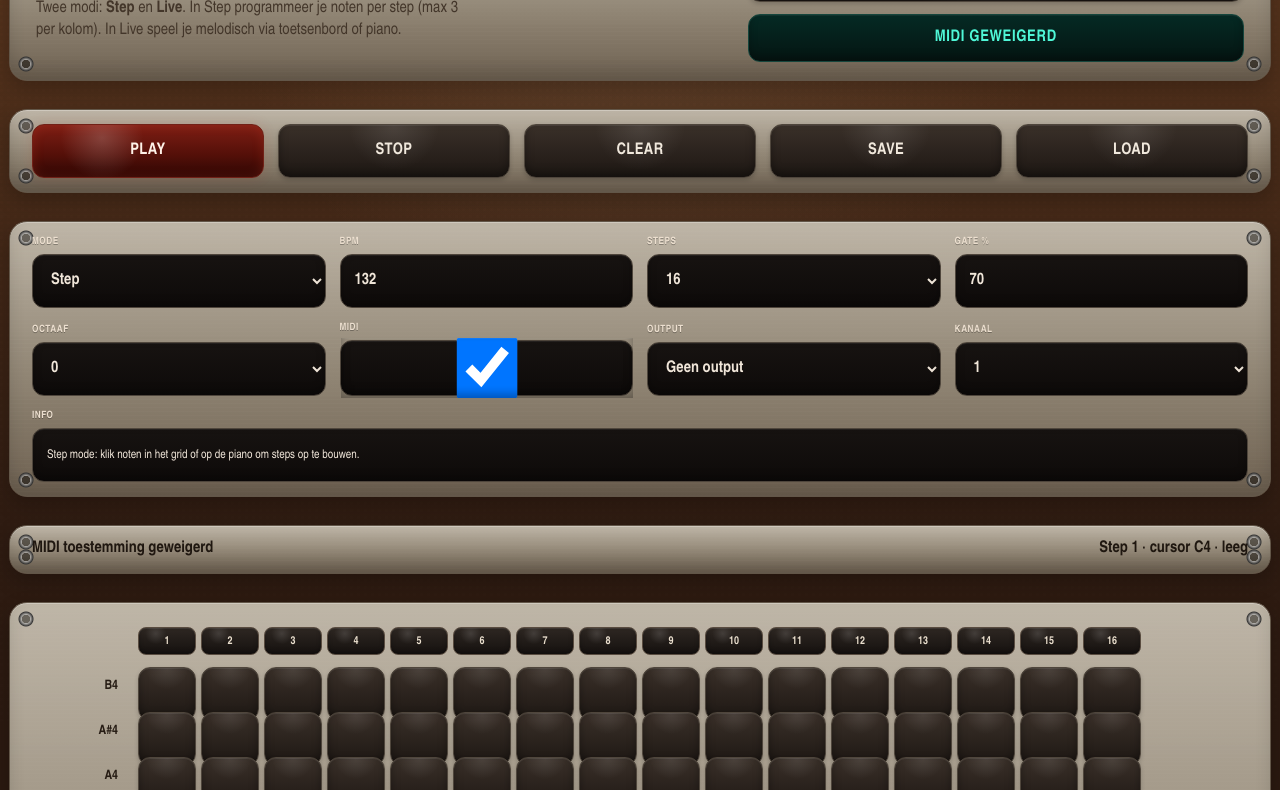
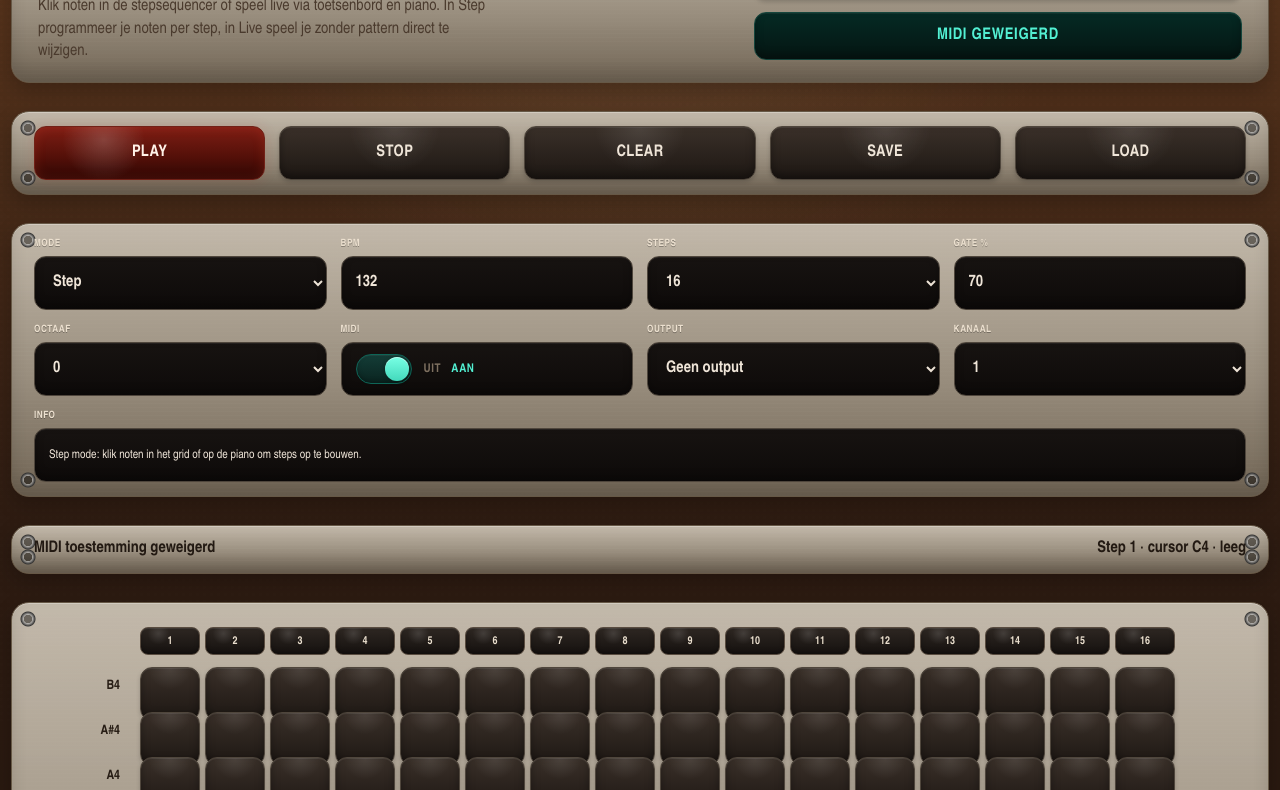
Before and after one commit to wimfish/midiSequencer, a website: page public/fm-prototype.html in a window 1280 px wide. Shown: the part 79-869 px from the top of the page. Drawn offline with Linux system fonts and the light colour scheme.

Commit message:
fm-sequencer prototype update styling

```diff
--- a/public/fm-prototype.css
+++ b/public/fm-prototype.css
@@ -1,24 +1,36 @@
 :root {
-  --fm-shell-width: 1800px;
-  --fm-step-size: 58px;
+  --fm-page-width: 1820px;
+  --fm-gap: 16px;
+  --fm-panel-radius: 18px;
+
+  --fm-metal-1: #c0b6a7;
+  --fm-metal-2: #9a8f7f;
+  --fm-metal-3: #746858;
+  --fm-border: #665846;
+
+  --fm-dark-1: #332b25;
+  --fm-dark-2: #14110f;
+  --fm-dark-3: #0b0908;
+
+  --fm-text-dark: #221912;
+  --fm-text-mid: #4a3a2d;
+  --fm-text-light: #efe5d8;
+
+  --fm-green: #53f0d3;
+  --fm-green-dim: #0a2b26;
+  --fm-gold-1: #f2dfa4;
+  --fm-gold-2: #d0af5e;
+  --fm-gold-3: #9f7b31;
+
+  --fm-step-size: 60px;
   --fm-row-height: 40px;
   --fm-label-width: 82px;
   --fm-grid-gap: 5px;
+
   --fm-white-key-width: 68px;
   --fm-white-key-height: 236px;
   --fm-black-key-width: 40px;
-  --fm-black-key-height: 142px;
-  --fm-metal-top: #bcb3a4;
-  --fm-metal-mid: #918675;
-  --fm-metal-bot: #716454;
-  --fm-border: #625648;
-  --fm-deep: #1a1410;
-  --fm-deep-2: #0e0a08;
-  --fm-gold-1: #b99d4f;
-  --fm-gold-2: #7f6221;
-  --fm-green: #4ff7d7;
-  --fm-text-dark: #1f1710;
-  --fm-text-soft: #43362a;
+  --fm-black-key-height: 144px;
 }
 
 * {
@@ -31,41 +43,40 @@ body {
   min-height: 100%;
 }
 
-body.theme-80s.fm-prototype-page {
+body.fm-prototype-page.theme-80s {
   background:
-    radial-gradient(circle at top, rgba(255, 231, 187, 0.10), transparent 24%),
-    linear-gradient(180deg, #59351d 0%, #2e1b11 36%, #1f130d 100%);
-  color: #f3eadf;
+    radial-gradient(circle at top, rgba(255, 229, 173, 0.10), transparent 24%),
+    linear-gradient(180deg, #5a351c 0%, #2d1b11 36%, #1e130d 100%);
   padding: 0;
 }
 
-.fm-shell {
-  width: min(var(--fm-shell-width), calc(100vw - 18px));
+.fm-page-shell {
+  width: min(var(--fm-page-width), calc(100vw - 22px));
   margin: 6px auto 0;
   display: grid;
-  gap: 16px;
+  gap: var(--fm-gap);
 }
 
-body.theme-80s.fm-prototype-page .card {
+body.fm-prototype-page .card {
   position: relative;
   overflow: hidden;
-  border-radius: 18px;
+  border-radius: var(--fm-panel-radius);
   border: 1px solid var(--fm-border);
   background:
-    linear-gradient(180deg, var(--fm-metal-top) 0%, var(--fm-metal-mid) 56%, var(--fm-metal-bot) 100%);
+    linear-gradient(180deg, var(--fm-metal-1) 0%, var(--fm-metal-2) 56%, var(--fm-metal-3) 100%);
   box-shadow:
-    inset 0 1px 0 rgba(255,255,255,0.28),
-    inset 0 -10px 16px rgba(0,0,0,0.12),
-    0 8px 20px rgba(0,0,0,0.22);
+    inset 0 1px 0 rgba(255, 255, 255, 0.28),
+    inset 0 -10px 16px rgba(0, 0, 0, 0.12),
+    0 8px 20px rgba(0, 0, 0, 0.22);
 }
 
-body.theme-80s.fm-prototype-page .card::before {
+body.fm-prototype-page .card::before {
   content: "";
   position: absolute;
   inset: 0;
   pointer-events: none;
   background:
-    linear-gradient(180deg, rgba(255,255,255,0.08), transparent 28%, rgba(0,0,0,0.05) 100%),
+    linear-gradient(180deg, rgba(255,255,255,0.08), transparent 30%, rgba(0,0,0,0.05) 100%),
     repeating-linear-gradient(
       0deg,
       rgba(255,255,255,0.022) 0,
@@ -76,38 +87,37 @@ body.theme-80s.fm-prototype-page .card::before {
   mix-blend-mode: soft-light;
 }
 
-.fm-hero {
+.fm-topbar-panel {
   display: grid;
-  grid-template-columns: 1.25fr 0.9fr;
+  grid-template-columns: 1.35fr 0.95fr;
   gap: 22px;
+  padding: 18px 26px;
   align-items: start;
-  padding: 20px 26px 18px;
 }
 
-.fm-hero h1 {
+.fm-topbar-copy h1 {
   margin: 0 0 10px;
-  font-size: 2.1rem;
+  font-size: 2.05rem;
+  color: var(--fm-text-dark);
   letter-spacing: 0.02em;
-  color: var(--fm-text-dark);
 }
 
-.fm-sub {
+.fm-topbar-copy p {
   margin: 0;
-  max-width: 60ch;
-  color: var(--fm-text-soft);
-  line-height: 1.4;
+  max-width: 62ch;
   font-size: 1rem;
+  line-height: 1.42;
+  color: var(--fm-text-mid);
 }
 
-.fm-hero-side {
+.fm-topbar-side {
   display: grid;
   gap: 12px;
-  justify-items: stretch;
 }
 
-.fm-wide-btn,
+.fm-top-btn,
 .fm-transport-grid button,
-body.theme-80s.fm-prototype-page button {
+body.fm-prototype-page button {
   min-height: 54px;
   width: 100%;
   border-radius: 12px;
@@ -115,7 +125,7 @@ body.theme-80s.fm-prototype-page button {
   background:
     radial-gradient(circle at 50% 0%, rgba(255,255,255,0.10), transparent 36%),
     linear-gradient(180deg, #3a3029 0%, #1d1713 100%);
-  color: #f0e8dc;
+  color: var(--fm-text-light);
   font: inherit;
   font-weight: 700;
   letter-spacing: 0.02em;
@@ -127,15 +137,15 @@ body.theme-80s.fm-prototype-page button {
   transition: filter 0.12s ease, transform 0.08s ease;
 }
 
-.fm-wide-btn:hover,
+.fm-top-btn:hover,
 .fm-transport-grid button:hover,
-body.theme-80s.fm-prototype-page button:hover {
+body.fm-prototype-page button:hover {
   filter: brightness(1.06);
 }
 
-.fm-wide-btn:active,
+.fm-top-btn:active,
 .fm-transport-grid button:active,
-body.theme-80s.fm-prototype-page button:active {
+body.fm-prototype-page button:active {
   transform: translateY(1px);
 }
 
@@ -147,8 +157,7 @@ body.theme-80s.fm-prototype-page button:active {
   padding: 8px 14px;
   border-radius: 12px;
   border: 1px solid #15453c;
-  background:
-    linear-gradient(180deg, #052a24 0%, #051512 100%);
+  background: linear-gradient(180deg, #052a24 0%, #051512 100%);
   color: var(--fm-green);
   font-weight: 700;
   letter-spacing: 0.04em;
@@ -159,10 +168,10 @@ body.theme-80s.fm-prototype-page button:active {
 }
 
 .fm-transport-panel,
-.fm-controls-panel,
+.fm-settings-panel,
 .fm-status-panel,
-.fm-sequencer-card,
-.fm-piano-card {
+.fm-sequencer-panel,
+.fm-piano-panel {
   padding: 14px 22px;
 }
 
@@ -172,9 +181,9 @@ body.theme-80s.fm-prototype-page button:active {
   gap: 14px;
 }
 
-.fm-controls-grid {
+.fm-settings-grid {
   display: grid;
-  grid-template-columns: 1.05fr 0.6fr 0.55fr 0.55fr 0.55fr 0.45fr 1fr 0.5fr 1.7fr;
+  grid-template-columns: 1.1fr 0.65fr 0.55fr 0.55fr 0.55fr 0.9fr 1fr 0.55fr 1.8fr;
   gap: 14px;
   align-items: end;
 }
@@ -190,12 +199,12 @@ body.theme-80s.fm-prototype-page button:active {
   font-weight: 700;
   letter-spacing: 0.08em;
   text-transform: uppercase;
-  color: #ecdfcf;
+  color: #ece0cf;
   text-shadow: 0 1px 0 rgba(0,0,0,0.28);
 }
 
-body.theme-80s.fm-prototype-page select,
-body.theme-80s.fm-prototype-page input {
+body.fm-prototype-page select,
+body.fm-prototype-page input[type="number"] {
   min-height: 54px;
   width: 100%;
   padding: 0 14px;
@@ -203,7 +212,7 @@ body.theme-80s.fm-prototype-page input {
   border: 1px solid #4f463c;
   background:
     linear-gradient(180deg, #171311 0%, #0d0a09 100%);
-  color: #f0e6d9;
+  color: var(--fm-text-light);
   font: inherit;
   font-weight: 700;
   box-shadow:
@@ -211,16 +220,21 @@ body.theme-80s.fm-prototype-page input {
     inset 0 -4px 8px rgba(0,0,0,0.28);
 }
 
-body.theme-80s.fm-prototype-page select option {
+body.fm-prototype-page select option {
   background: #f0e7db;
   color: #17120d;
 }
 
-.fm-switch-wrap {
+.switch-field {
+  min-width: 0;
+}
+
+.fm-switch {
   min-height: 54px;
   display: flex;
   align-items: center;
-  padding: 0 16px;
+  gap: 12px;
+  padding: 0 14px;
   border-radius: 12px;
   border: 1px solid #4f463c;
   background:
@@ -228,11 +242,73 @@ body.theme-80s.fm-prototype-page select option {
   box-shadow:
     inset 0 1px 0 rgba(255,255,255,0.06),
     inset 0 -4px 8px rgba(0,0,0,0.28);
+  cursor: pointer;
 }
 
-#midiEnable {
-  transform: scale(1.12);
-  margin: 0;
+.fm-switch input {
+  position: absolute;
+  opacity: 0;
+  pointer-events: none;
+}
+
+.fm-switch-track {
+  position: relative;
+  width: 56px;
+  height: 30px;
+  border-radius: 999px;
+  border: 1px solid #5d5143;
+  background:
+    linear-gradient(180deg, #2f2721 0%, #17120f 100%);
+  box-shadow:
+    inset 0 1px 0 rgba(255,255,255,0.05),
+    inset 0 -2px 4px rgba(0,0,0,0.25);
+  flex: 0 0 auto;
+}
+
+.fm-switch-knob {
+  position: absolute;
+  top: 2px;
+  left: 2px;
+  width: 24px;
+  height: 24px;
+  border-radius: 50%;
+  background: linear-gradient(180deg, #dcc7a4 0%, #b8a27e 100%);
+  box-shadow:
+    inset 0 1px 0 rgba(255,255,255,0.45),
+    0 1px 4px rgba(0,0,0,0.22);
+  transition: transform 0.16s ease, background 0.16s ease;
+}
+
+.fm-switch-text {
+  display: flex;
+  gap: 10px;
+  font-size: 12px;
+  font-weight: 700;
+  letter-spacing: 0.05em;
+  color: #8b7a66;
+}
+
+.fm-switch-text .on {
+  color: #3e352a;
+}
+
+.fm-switch input:checked + .fm-switch-track {
+  border-color: #0e6557;
+  background:
+    linear-gradient(180deg, #143d37 0%, #0a2420 100%);
+}
+
+.fm-switch input:checked + .fm-switch-track .fm-switch-knob {
+  transform: translateX(26px);
+  background: linear-gradient(180deg, #78ffe4 0%, #43d9bc 100%);
+}
+
+.fm-switch input:checked ~ .fm-switch-text .on {
+  color: var(--fm-green);
+}
+
+.fm-switch input:checked ~ .fm-switch-text .off {
+  color: #7e7060;
 }
 
 .fm-info-field {
@@ -248,7 +324,7 @@ body.theme-80s.fm-prototype-page select option {
   border: 1px solid #4f463c;
   background:
     linear-gradient(180deg, #171311 0%, #0d0a09 100%);
-  color: #f0e6d9;
+  color: var(--fm-text-light);
   font-size: 12px;
   line-height: 1.35;
   box-shadow:
@@ -311,7 +387,7 @@ body.theme-80s.fm-prototype-page select option {
   color: #18120c;
   border-color: #d9b970;
   background:
-    linear-gradient(180deg, #f4e1a7 0%, #d6b868 58%, #a27f34 100%);
+    linear-gradient(180deg, var(--fm-gold-1) 0%, var(--fm-gold-2) 58%, var(--fm-gold-3) 100%);
   box-shadow:
     inset 0 1px 0 rgba(255,255,255,0.42),
     0 0 10px rgba(255,214,128,0.22);
@@ -412,7 +488,7 @@ body.theme-80s.fm-prototype-page select option {
 
 .keyboard-help {
   font-size: 12px;
-  color: var(--fm-text-soft);
+  color: var(--fm-text-mid);
   text-align: right;
   line-height: 1.35;
 }
@@ -535,12 +611,12 @@ body.theme-80s.fm-prototype-page select option {
   color: inherit;
 }
 
-body.theme-80s.fm-prototype-page.mode-live .cell.cursor {
+body.fm-prototype-page.mode-live .cell.cursor {
   outline-color: #ffd98a;
 }
 
 @media (max-width: 1320px) {
-  .fm-controls-grid {
+  .fm-settings-grid {
     grid-template-columns: repeat(4, minmax(0, 1fr));
   }
 
@@ -550,12 +626,12 @@ body.theme-80s.fm-prototype-page.mode-live .cell.cursor {
 }
 
 @media (max-width: 980px) {
-  .fm-shell {
-    width: min(var(--fm-shell-width), calc(100vw - 10px));
+  .fm-page-shell {
+    width: min(var(--fm-page-width), calc(100vw - 12px));
     gap: 12px;
   }
 
-  .fm-hero {
+  .fm-topbar-panel {
     grid-template-columns: 1fr;
   }
 
@@ -585,7 +661,7 @@ body.theme-80s.fm-prototype-page.mode-live .cell.cursor {
   }
 
   .fm-transport-grid,
-  .fm-controls-grid {
+  .fm-settings-grid {
     grid-template-columns: 1fr;
   }
 
@@ -593,12 +669,12 @@ body.theme-80s.fm-prototype-page.mode-live .cell.cursor {
     grid-column: auto;
   }
 
-  .fm-hero,
+  .fm-topbar-panel,
   .fm-transport-panel,
-  .fm-controls-panel,
+  .fm-settings-panel,
   .fm-status-panel,
-  .fm-sequencer-card,
-  .fm-piano-card {
+  .fm-sequencer-panel,
+  .fm-piano-panel {
     padding-left: 14px;
     padding-right: 14px;
   }
--- a/public/fm-prototype.html
+++ b/public/fm-prototype.html
@@ -8,19 +8,19 @@
   <link rel="stylesheet" href="fm-prototype.css" />
 </head>
 <body class="theme-80s fm-prototype-page">
-  <div class="fm-shell">
-    <section class="card fm-hero">
-      <div class="fm-hero-main">
+  <main class="fm-page-shell">
+    <section class="topbar card fm-topbar-panel">
+      <div class="fm-topbar-copy">
         <h1>VOLCA FM SEQUENCER</h1>
-        <p class="fm-sub">
-          Twee modi: <strong>Step</strong> en <strong>Live</strong>. In Step programmeer je noten per step
-          (max 3 per kolom). In Live speel je melodisch via toetsenbord of piano.
+        <p>
+          Klik noten in de stepsequencer of speel live via toetsenbord en piano.
+          In Step programmeer je noten per step, in Live speel je zonder pattern direct te wijzigen.
         </p>
       </div>
 
-      <div class="fm-hero-side">
-        <button id="toggleSettingsBtn" class="fm-wide-btn" type="button">▲ INSTELLINGEN OMHOOG</button>
-        <div class="fm-display" id="statusDisplay">FM PATTERN KLAAR</div>
+      <div class="fm-topbar-side">
+        <button id="toggleSettingsBtn" class="fm-top-btn" type="button">▲ INSTELLINGEN OMHOOG</button>
+        <div id="statusDisplay" class="fm-display">FM PATTERN KLAAR</div>
       </div>
     </section>
 
@@ -34,8 +34,8 @@
       </div>
     </section>
 
-    <section class="card fm-controls-panel">
-      <div class="fm-controls-grid">
+    <section id="settingsPanel" class="card fm-settings-panel">
+      <div class="fm-settings-grid">
         <div class="field">
           <label for="modeSelect">Mode</label>
           <select id="modeSelect">
@@ -72,11 +72,18 @@
           </select>
         </div>
 
-        <div class="field midi-toggle">
+        <div class="field switch-field">
           <label for="midiEnable">MIDI</label>
-          <div class="fm-switch-wrap">
+          <label class="fm-switch">
             <input id="midiEnable" type="checkbox" checked />
-          </div>
+            <span class="fm-switch-track">
+              <span class="fm-switch-knob"></span>
+            </span>
+            <span class="fm-switch-text">
+              <span class="off">UIT</span>
+              <span class="on">AAN</span>
+            </span>
+          </label>
         </div>
 
         <div class="field">
@@ -93,7 +100,7 @@
 
         <div class="field fm-info-field">
           <label>Info</label>
-          <div class="fm-info-box" id="modeHint">
+          <div id="modeHint" class="fm-info-box">
             Step mode: klik noten in het grid of op de piano om steps op te bouwen.
           </div>
         </div>
@@ -101,37 +108,37 @@
     </section>
 
     <section class="card fm-status-panel">
-      <div class="fm-status-left" id="statusText">Klaar</div>
-      <div class="fm-status-right" id="cursorInfo">Step 1 · cursor C4 · leeg</div>
+      <div id="statusText" class="fm-status-left">Klaar</div>
+      <div id="cursorInfo" class="fm-status-right">Step 1 · cursor C4 · leeg</div>
     </section>
 
-    <section class="card fm-sequencer-card">
+    <section class="card fm-sequencer-panel">
       <div class="fm-sequencer-inner">
-        <div class="grid-header" id="gridHeader"></div>
+        <div id="gridHeader" class="grid-header"></div>
 
         <div class="grid-wrap">
-          <div class="note-labels" id="noteLabels"></div>
-          <div class="grid" id="grid"></div>
+          <div id="noteLabels" class="note-labels"></div>
+          <div id="grid" class="grid"></div>
         </div>
       </div>
     </section>
 
-    <section class="card fm-piano-card">
+    <section class="card fm-piano-panel">
       <div class="fm-piano-head">
         <div class="keyboard-title">Live Keyboard</div>
         <div class="keyboard-help">
-          Gebruik <strong>Z–M</strong> en <strong>Q–U</strong>, of klik op de piano.
+          Gebruik Z–M en Q–U, of klik op de piano.
         </div>
       </div>
 
       <div class="fm-piano-shell">
         <div class="piano-stage">
-          <div class="piano-row piano-row-white" id="pianoWhiteKeys"></div>
-          <div class="piano-row piano-row-black" id="pianoBlackKeys"></div>
+          <div id="pianoWhiteKeys" class="piano-row piano-row-white"></div>
+          <div id="pianoBlackKeys" class="piano-row piano-row-black"></div>
         </div>
       </div>
     </section>
-  </div>
+  </main>
 
   <script src="fm-prototype.js"></script>
 </body>
--- a/public/fm-prototype.js
+++ b/public/fm-prototype.js
@@ -71,7 +71,7 @@ const PIANO_LAYOUT = [
 
 const KEY_TO_MIDI = Object.fromEntries(KEYBOARD_MAP.map((item) => [item.key, item.midi]));
 const MIDI_TO_KEY = Object.fromEntries(KEYBOARD_MAP.map((item) => [item.midi, item.key.toUpperCase()]));
-const STORAGE_KEY = "volca-fm-prototype-v9";
+const STORAGE_KEY = "volca-fm-prototype-v10";
 const MAX_NOTES_PER_STEP = 3;
 
 const state = {
@@ -121,7 +121,7 @@ const els = {
   modeHint: document.getElementById("modeHint"),
   pianoWhiteKeys: document.getElementById("pianoWhiteKeys"),
   pianoBlackKeys: document.getElementById("pianoBlackKeys"),
-  controlsPanel: document.querySelector(".fm-controls-panel")
+  settingsPanel: document.getElementById("settingsPanel")
 };
 
 function setStatus(text) {
@@ -154,7 +154,7 @@ function getVisibleRows() {
 
 function updateGridScale() {
   const width = window.innerWidth;
-  let stepSize = 58;
+  let stepSize = 60;
   let rowHeight = 40;
   let labelWidth = 82;
   let gap = 5;
@@ -165,7 +165,7 @@ function updateGridScale() {
     labelWidth = width < 900 ? 60 : 68;
     gap = 3;
   } else if (state.steps >= 16) {
-    stepSize = width < 900 ? 38 : 58;
+    stepSize = width < 900 ? 38 : 60;
     rowHeight = width < 900 ? 30 : 40;
     labelWidth = width < 900 ? 64 : 82;
     gap = width < 900 ? 4 : 5;
@@ -518,7 +518,6 @@ function startPlayback() {
   setStatus("Playback gestart");
   setDisplay("PLAYBACK ACTIEF");
   playCurrentStep();
-
   state.timerId = window.setInterval(playCurrentStep, stepDurationMs());
   render();
 }
@@ -690,7 +689,7 @@ function handleMappedKey(lower) {
 
 function toggleSettingsPanel() {
   state.settingsOpen = !state.settingsOpen;
-  els.controlsPanel.style.display = state.settingsOpen ? "block" : "none";
+  els.settingsPanel.style.display = state.settingsOpen ? "block" : "none";
   els.toggleSettingsBtn.textContent = state.settingsOpen
     ? "▲ INSTELLINGEN OMHOOG"
     : "▼ INSTELLINGEN OMLAAG";
@@ -782,6 +781,7 @@ function bindEvents() {
     }
 
     if (event.key === "ArrowLeft") {
+
       event.preventDefault();
       moveCursorStep(-1);
       return;
```
